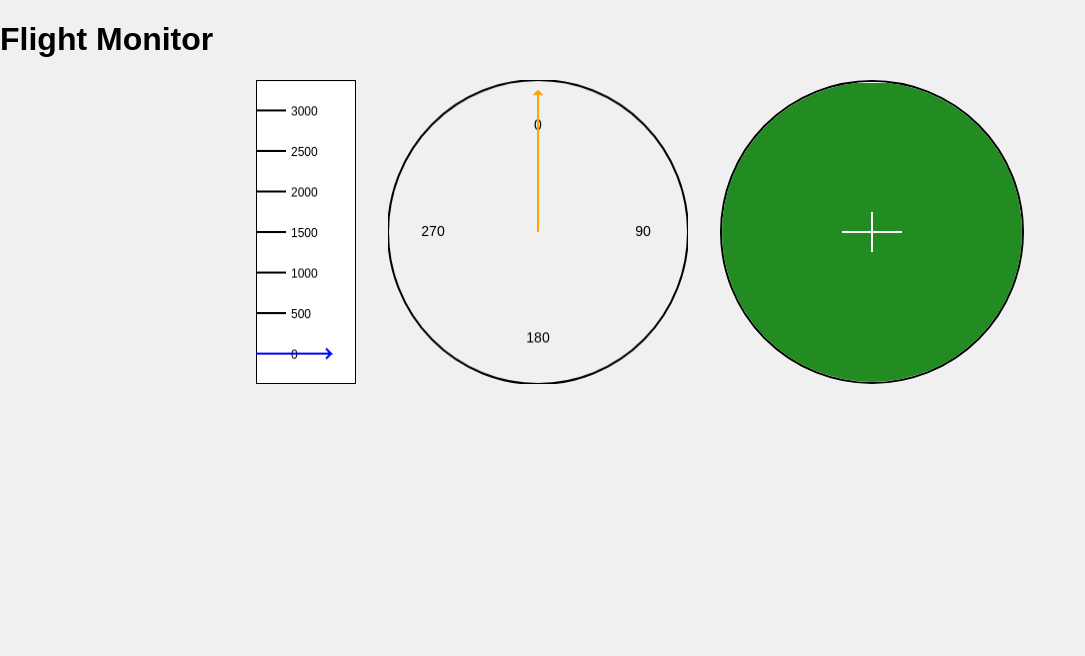
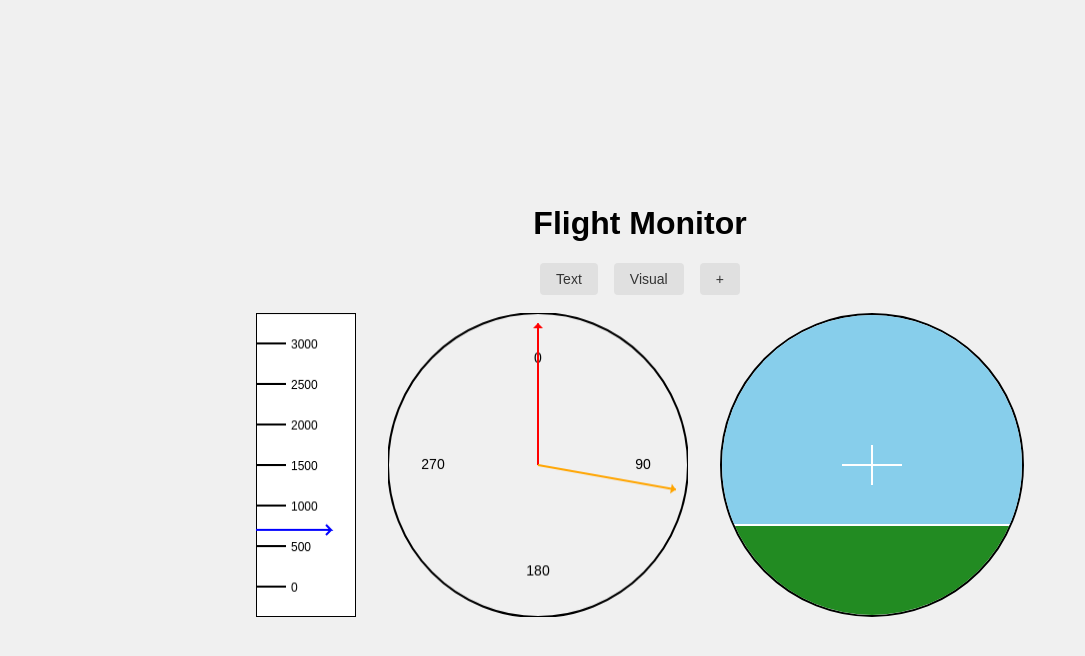
Before and after one commit to MrFaiman/FlightControllersMonitor, a React (Vite) app in the folder client/: page / in a window 1280 px wide. Shown: the top 656 px of the page, without its empty margins (0-1085 px from the left). Built offline with nearby package versions, Linux system fonts and the light colour scheme.

Commit message:
Add buttons and popup dialog to Flight Monitor interface

```diff
--- a/client/src/App.tsx
+++ b/client/src/App.tsx
@@ -1,15 +1,27 @@
 import "./App.css";
-import { AttitudeIndicator, Altimeter, Compass } from "./components";
+import { useState } from "react";
+import { AttitudeIndicator, Altimeter, Compass, Button, Popup } from "./components";
 
 function App() {
+	const [showDialog, setShowDialog] = useState<boolean>(false);
+
 	return (
 		<>
-			<h1>Flight Monitor</h1>
-			<div className="instruments">
-				<Altimeter value={0} />
-				<Compass value={0} />
-				<AttitudeIndicator value={0} />
+			<div className="container">
+				<h1 style={{ textAlign: "center" }}>Flight Monitor</h1>
+				<div className="buttons">
+					<Button>Text</Button>
+					<Button>Visual</Button>
+					<Button onClick={() => setShowDialog(true)}>+</Button>
+				</div>
+				<br />
+				<div className="instruments">
+					<Altimeter value={700} />
+					<Compass value={100} />
+					<AttitudeIndicator value={70} />
+				</div>
 			</div>
+			<Popup show={showDialog} onClose={() => setShowDialog(false)} onSubmit={() => {}} />
 		</>
 	);
 }
```
